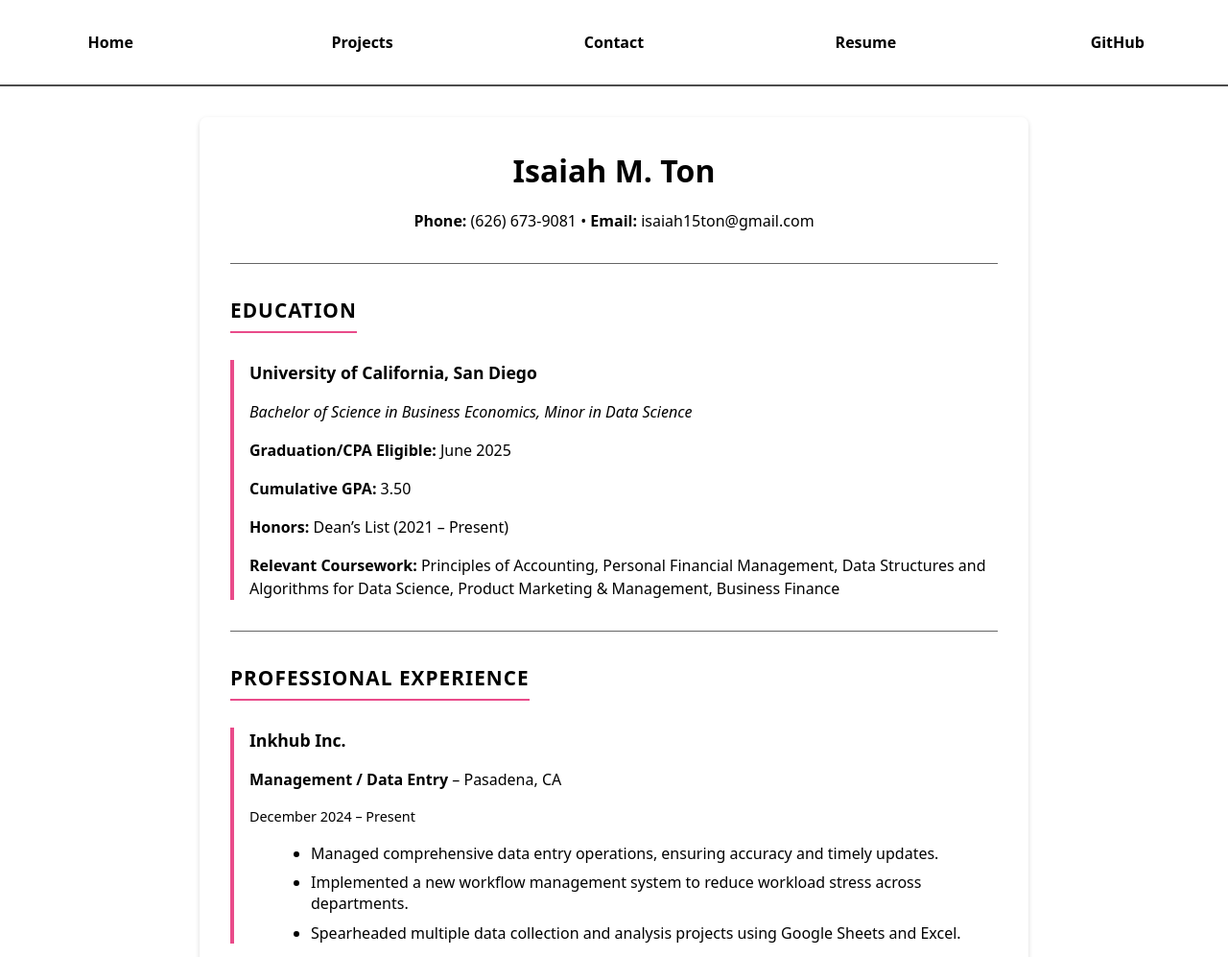
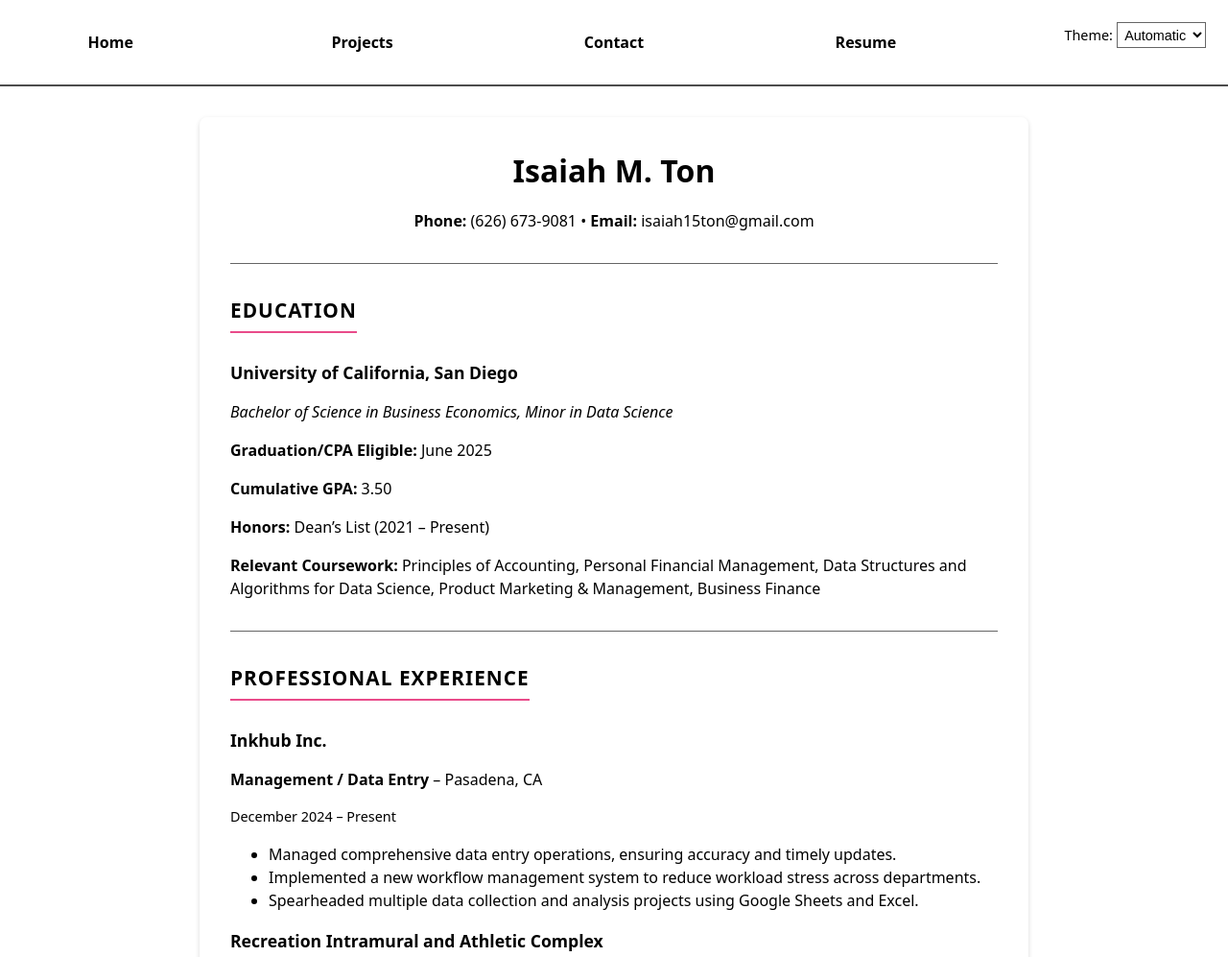
Before and after one commit to NyxNmE/portfolio, a plain HTML site: page resume/index.html in a window 1280 px wide. Shown: the top 997 px of the page at 96% size. Drawn offline with Linux system fonts and the light colour scheme.

Commit message:
4.2 attempt

```diff
--- a/global.js
+++ b/global.js
@@ -38,3 +38,32 @@ for (let p of pages) {
 
   nav.append(a);
 }
+
+// Inject Dark Mode Switch
+document.body.insertAdjacentHTML(
+  'afterbegin',
+  `
+  <label class="color-scheme">
+    Theme:
+    <select id="theme-switcher">
+      <option value="light dark" selected>Automatic</option>
+      <option value="light">Light</option>
+      <option value="dark">Dark</option>
+    </select>
+  </label>
+  `
+);
+
+const themeSwitcher = document.getElementById("theme-switcher");
+
+themeSwitcher.addEventListener("change", (event) => {
+  document.documentElement.style.colorScheme = event.target.value;
+  localStorage.setItem("preferred-theme", event.target.value);
+});
+
+// Load saved theme preference
+const savedTheme = localStorage.getItem("preferred-theme");
+if (savedTheme) {
+  themeSwitcher.value = savedTheme;
+  document.documentElement.style.colorScheme = savedTheme;
+}
--- a/style.css
+++ b/style.css
@@ -201,19 +201,22 @@ p.contact-info {
   margin-bottom: 0.5em;
 }
 
-.resume-container section > article {
-  margin-bottom: 1em;
-  padding-left: 1em;
-  border-left: 4px solid var(--color-accent);
+/* Dark Mode Switch */
+.color-scheme {
+    position: absolute;
+    top: 1rem;
+    right: 1rem;
+    background-color: Canvas;
+    color: CanvasText;
+    padding: 0.5em;
+    border-radius: 5px;
+    font-size: 0.9rem;
 }
 
-.resume-container ul {
-  margin-left: 1.5em;
-  margin-bottom: 1em;
-  list-style-type: disc;
-  line-height: 1.4;
+.color-scheme select {
+    background-color: Canvas;
+    color: CanvasText;
+    border: 1px solid color-mix(in oklch, CanvasText, transparent 40%);
+    padding: 0.25em;
+    font-size: inherit;
 }
-
-.resume-container ul li {
-  margin-bottom: 0.5em;
-}
```
